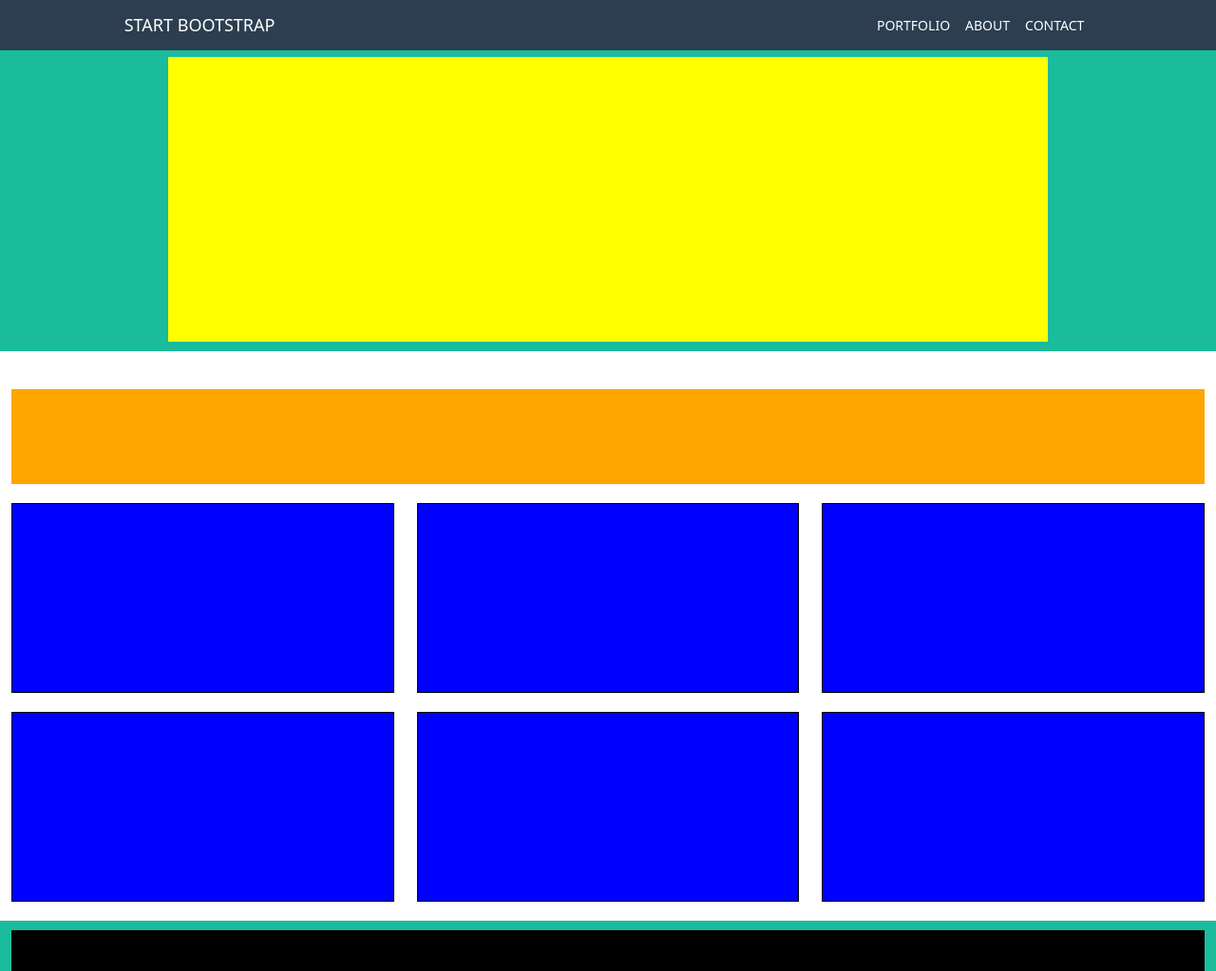
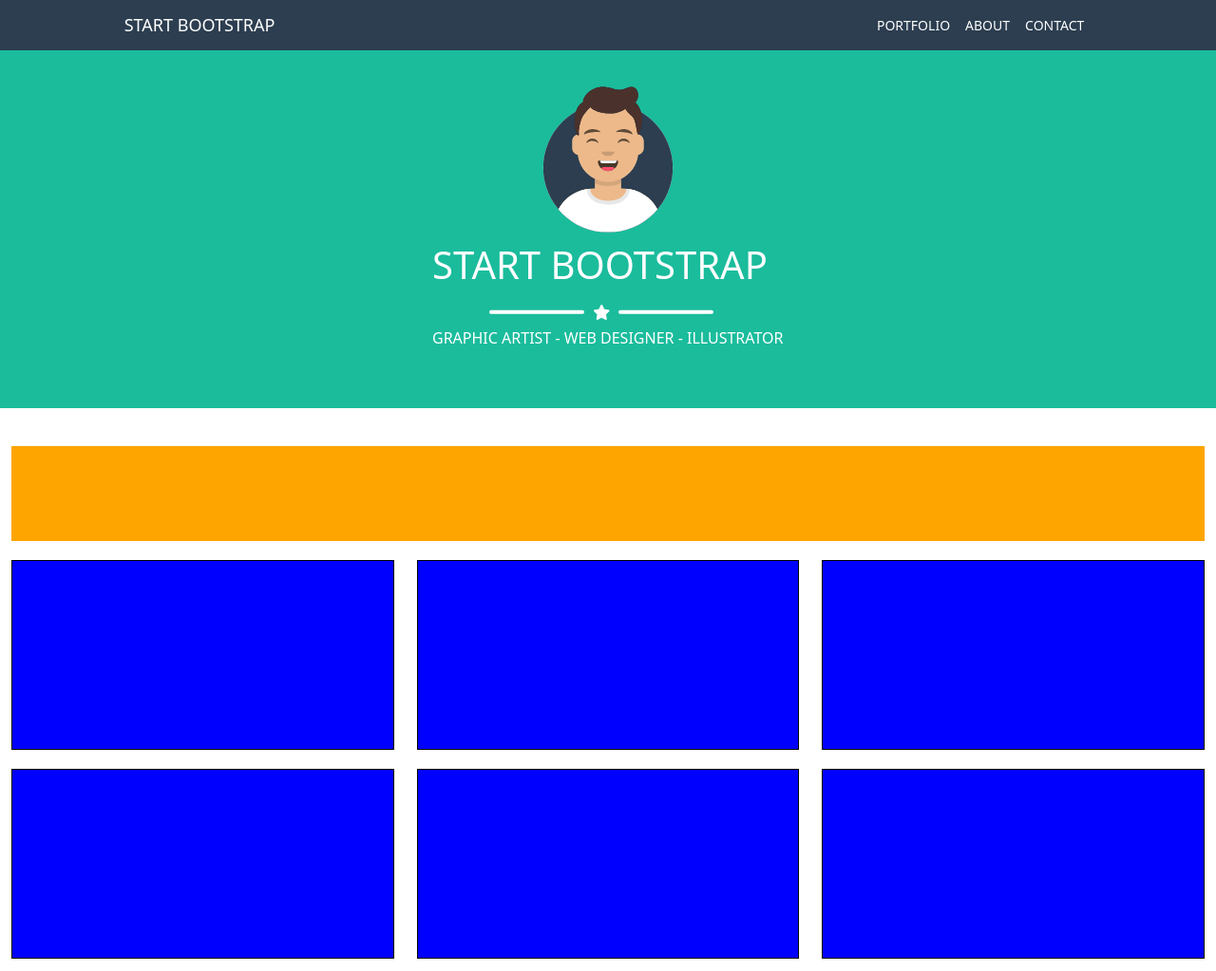
Before and after one commit to alep-2000/html-css-bootstrap-freelancer, a plain HTML site: page index.html in a window 1280 px wide. Shown: the top 1023 px of the page at 95% size. Drawn offline with nearby package versions, Linux system fonts and the light colour scheme.

Commit message:
[FEAT STYLE]Add content to jumbotron

```diff
--- a/CSS/style.css
+++ b/CSS/style.css
@@ -26,13 +26,52 @@
 /* MAIN */
 #jumbotron{
     background-color: #1abc9c;
-    margin-top: 50px;
+    margin-top: 30px;
 }
 
 .content-big{
-    background-color: yellow;
-    height: 300px;
-    margin: 10px 0 ;
+    height: 380px;
+    margin: 10px 0;
+    position: relative;
+}
+
+.center{
+    position: absolute;
+    top: 50%;
+    left: 50%;
+    transform: translate(-50%, -50%);
+}
+
+.content-big img{
+    width: 150px;
+    margin: 0 110px 10px;
+}
+
+.content-big h1{
+    color: white;
+}
+
+.content-big hr, .content-big i{
+    color: white;
+    display: inline-block;
+    vertical-align: middle;
+    padding: 0 5px;
+}
+
+.content-big hr{
+    width: 100px;
+    border: 2px solid white;
+    opacity: 1;
+    border-radius: 10px;
+}
+
+#margin-left{
+    margin-left: 60px;
+}
+
+.content-big h4{
+    font-size: 16px;
+    color: white;
 }
 
 #background-2{
--- a/index.html
+++ b/index.html
@@ -7,6 +7,7 @@
     <title>Bootstrap Freelancer</title>
     <link href="https://cdn.jsdelivr.net/npm/bootstrap@5.3.0-alpha3/dist/css/bootstrap.min.css" rel="stylesheet" integrity="sha384-KK94CHFLLe+nY2dmCWGMq91rCGa5gtU4mk92HdvYe+M/SXH301p5ILy+dN9+nJOZ" crossorigin="anonymous">
     <script src="https://cdn.jsdelivr.net/npm/bootstrap@5.3.0-alpha3/dist/js/bootstrap.bundle.min.js" integrity="sha384-ENjdO4Dr2bkBIFxQpeoTz1HIcje39Wm4jDKdf19U8gI4ddQ3GYNS7NTKfAdVQSZe" crossorigin="anonymous"></script>
+    <link rel="stylesheet" href="https://cdnjs.cloudflare.com/ajax/libs/font-awesome/6.4.0/css/all.min.css" integrity="sha512-iecdLmaskl7CVkqkXNQ/ZH/XLlvWZOJyj7Yy7tcenmpD1ypASozpmT/E0iPtmFIB46ZmdtAc9eNBvH0H/ZpiBw==" crossorigin="anonymous" referrerpolicy="no-referrer" />
     <link rel="stylesheet" href="./CSS/style.css">
 </head>
 <body>
@@ -51,7 +52,14 @@
                 <div class="row justify-content-center">
                     <div class="col-12 col-md-10 col-lg-10">
                         <div class="content-big">
-
+                            <div class="center">
+                                <img src="./img/avatar.svg" alt="Avatar">
+                                <h1>START BOOTSTRAP</h1>
+                                <hr id="margin-left">
+                                <i class="fa-solid fa-star"></i>
+                                <hr>
+                                <h4>GRAPHIC ARTIST - WEB DESIGNER - ILLUSTRATOR</h4>
+                            </div>
                         </div>
                     </div>
                 </div>
```
